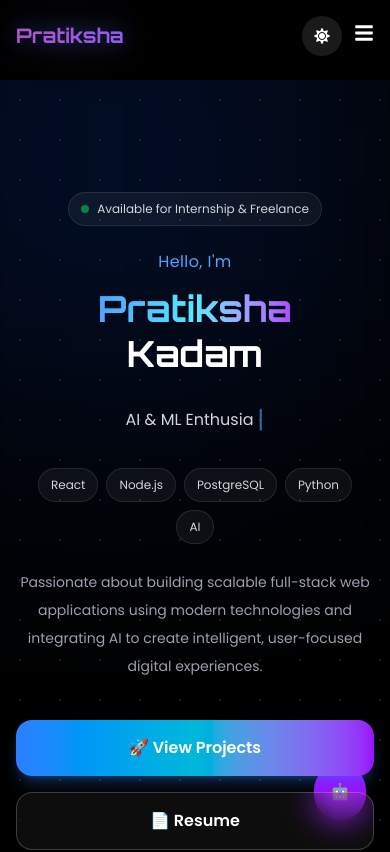
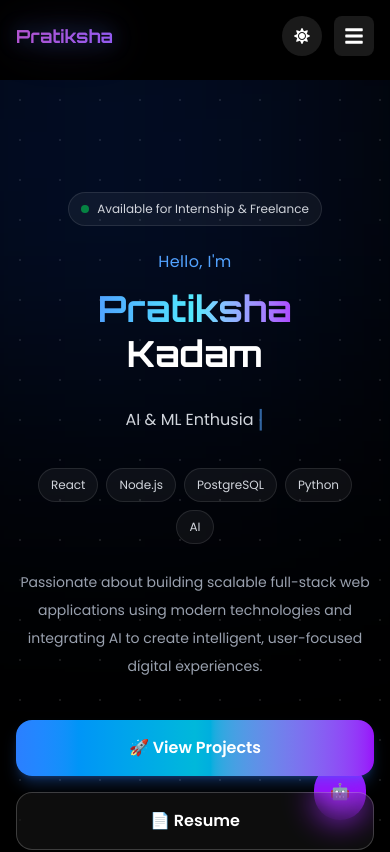
Before and after one commit to pratikshakadam912/portfolio-website, a React (Vite) app: page / in a window 390 px wide. Shown: the top 852 px of the page. Built offline with nearby package versions, Linux system fonts and the light colour scheme.

Commit message:
icon to easier tap

```diff
--- a/src/components/Navbar.jsx
+++ b/src/components/Navbar.jsx
@@ -43,7 +43,7 @@ const Navbar = () => {
       >
         <div className="max-w-7xl mx-auto flex justify-between items-center px-4 sm:px-6 lg:px-8 py-4">
           {/* LOGO */}
-          <h1 className="text-xl sm:text-2xl font-bold gradient-text cursor-pointer">
+          <h1 className="text-lg sm:text-xl md:text-2xl font-bold gradient-text cursor-pointer">
             Pratiksha
           </h1>
 
@@ -87,9 +87,12 @@ const Navbar = () => {
             </button>
 
             {/* MOBILE BTN */}
-            <div className="md:hidden text-xl">
-              <button onClick={() => setIsOpen(true)}>
-                <FaBars />
+            <div className="md:hidden">
+              <button
+                onClick={() => setIsOpen(true)}
+                className="w-10 h-10 flex items-center justify-center rounded-lg bg-white/10 backdrop-blur-md"
+              >
+                <FaBars className="text-xl" />
               </button>
             </div>
           </div>
```
